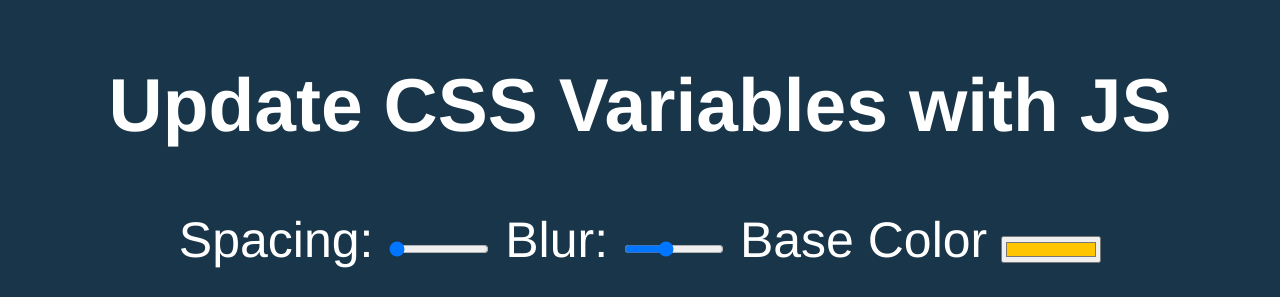
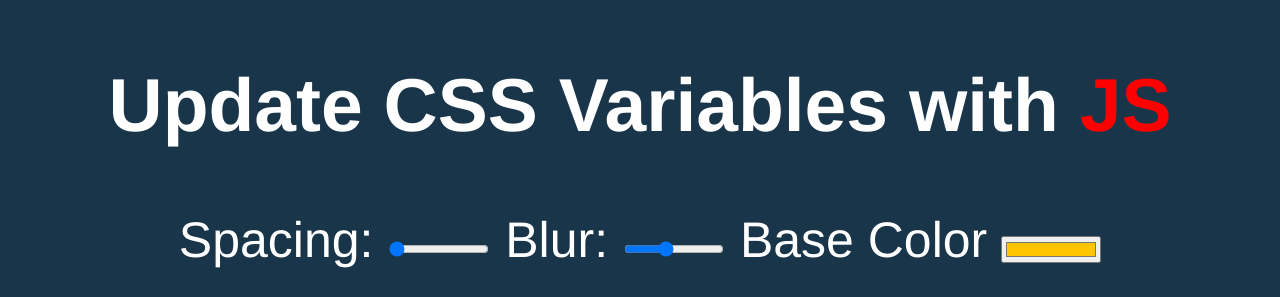
Before and after one commit to jonnymoore12/JavaScript30, a plain HTML site: page 03 - CSS Variables/index.html in a window 1280 px wide. Shown: the top 297 px of the page. Drawn offline with Linux system fonts and the light colour scheme.

Commit message:
03-restyles target areas using CSS variables

```diff
--- a/03 - CSS Variables/index.html
+++ b/03 - CSS Variables/index.html
@@ -21,6 +21,23 @@
   <img src="https://source.unsplash.com/7bwQXzbF6KE/800x500">
 
   <style>
+
+    /*Declare CSS variables:
+    (this will match the document's root element (the HTML element))*/
+    :root {
+      --spacing: 50px;
+      --blur: 2px;
+      --baseColor: red;
+    }
+    /*Use CSS variables:*/
+    .hl {
+      color: var(--baseColor);
+    }
+    img {
+      padding: var(--spacing);
+      background: var(--baseColor);
+      filter: blur(var(--blur));
+    }
 
     /*
       misc styles, nothing to do with CSS variables
```
